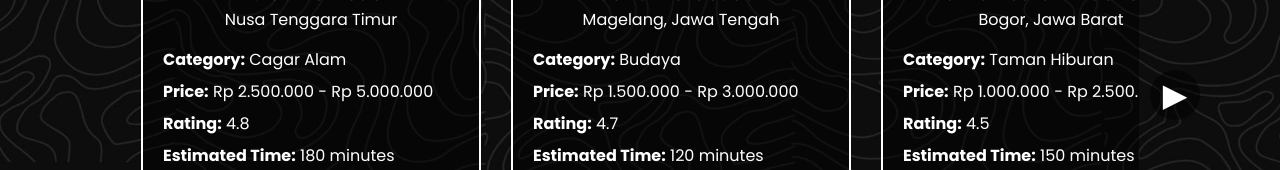
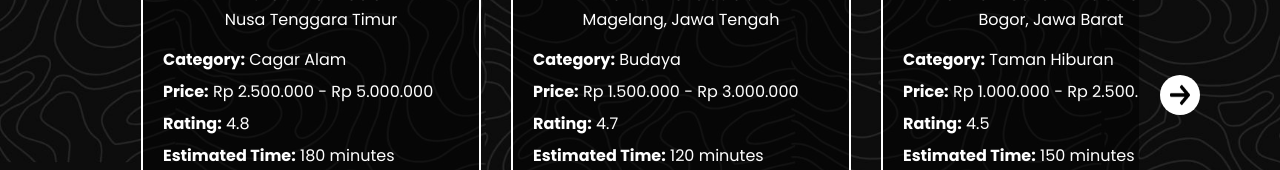
Before and after one commit to khaylabelva/TST_VistaNesia, a Next.js app: page /recommendations in a window 1280 px wide. Shown: the part 335-505 px from the top of the page. Built offline with nearby package versions, Linux system fonts and the light colour scheme.

Commit message:
fix arrow

```diff
--- a/src/app/recommendations/page.tsx
+++ b/src/app/recommendations/page.tsx
@@ -215,7 +215,7 @@ export default function AdventurePage() {
       <section className={styles.recommendations}>
         {!isAtStart && (
             <button className={styles.prevButton} onClick={scrollLeft}>
-            ◀
+                <img src="/left-arrow.png" alt="Scroll Left" className={styles.arrowImage} />
             </button>
         )}
         <div className={styles.carouselWrapper}>
@@ -244,7 +244,7 @@ export default function AdventurePage() {
         </div>
         {!isAtEnd && (
             <button className={styles.nextButton} onClick={scrollRight}>
-            ▶
+                <img src="/right-arrow.png" alt="Scroll Right" className={styles.arrowImage} />
             </button>
         )}
         </section>
--- a/src/app/recommendations/recommendations.module.css
+++ b/src/app/recommendations/recommendations.module.css
@@ -149,7 +149,7 @@
   position: absolute;
   top: 50%;
   transform: translateY(-50%);
-  background-color: rgba(0, 0, 0, 0.5);
+  background-color: rgb(255, 255, 255);
   color: white;
   border: none;
   border-radius: 50%;
@@ -157,15 +157,15 @@
   padding: 10px;
   cursor: pointer;
   transition: background-color 0.3s, transform 0.3s;
-  width: 50px;
-  height: 50px;
+  width: 40px;
+  height: 40px;
   display: flex;
   align-items: center;
   justify-content: center;
 }
 
 .prevButton:hover, .nextButton:hover {
-  background-color: rgba(0, 0, 0, 0.8);
+  background-color: rgba(189, 184, 184, 0.8);
 }
 
 .prevButton {
@@ -184,3 +184,8 @@
   overflow: hidden;
   transition: transform 0.5s ease-in-out;
 }
+
+.arrowImage {
+  width: 24px;
+  height: 24px;
+}
```
Also changed, not shown: public/left-arrow.png (added), public/right-arrow.png (added).
